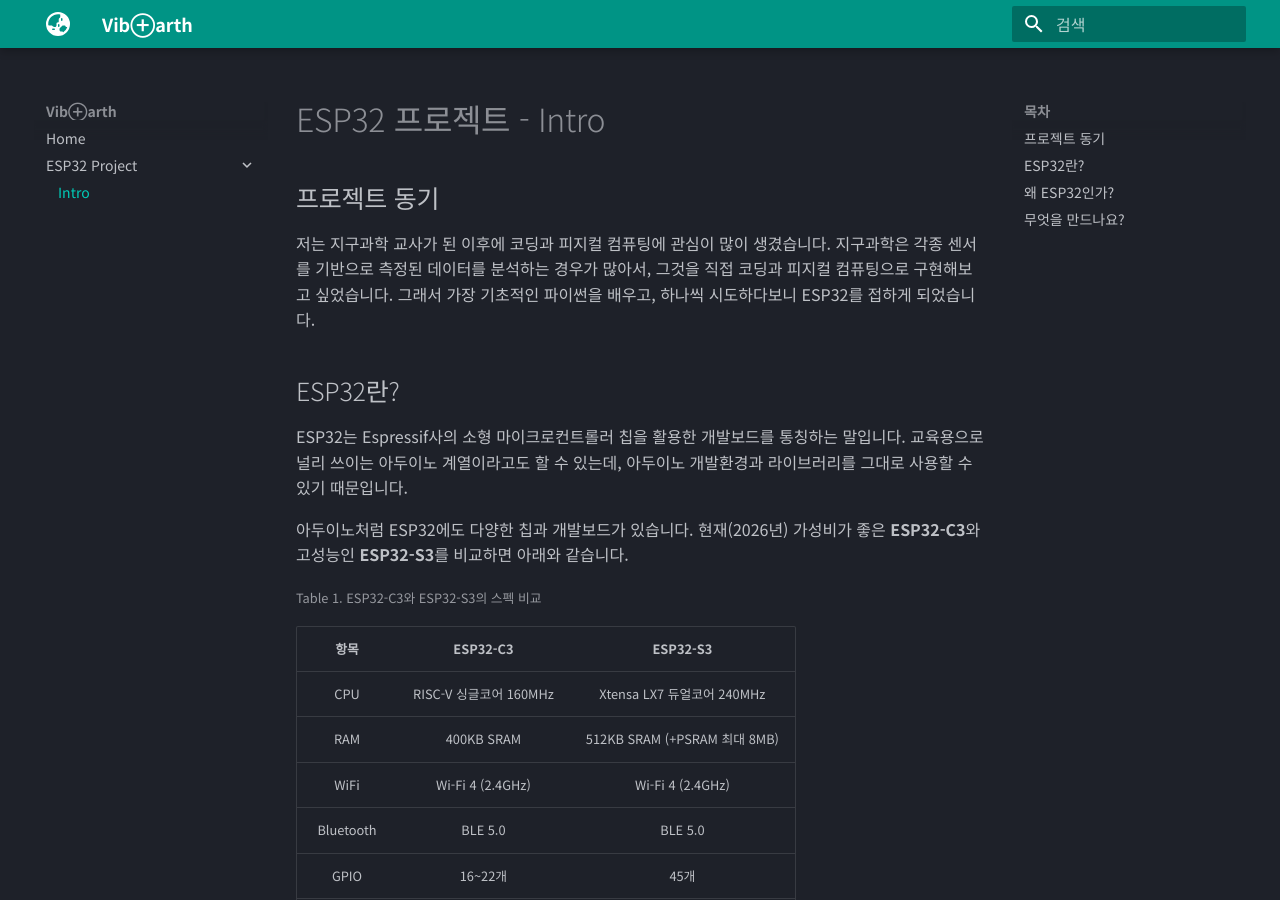
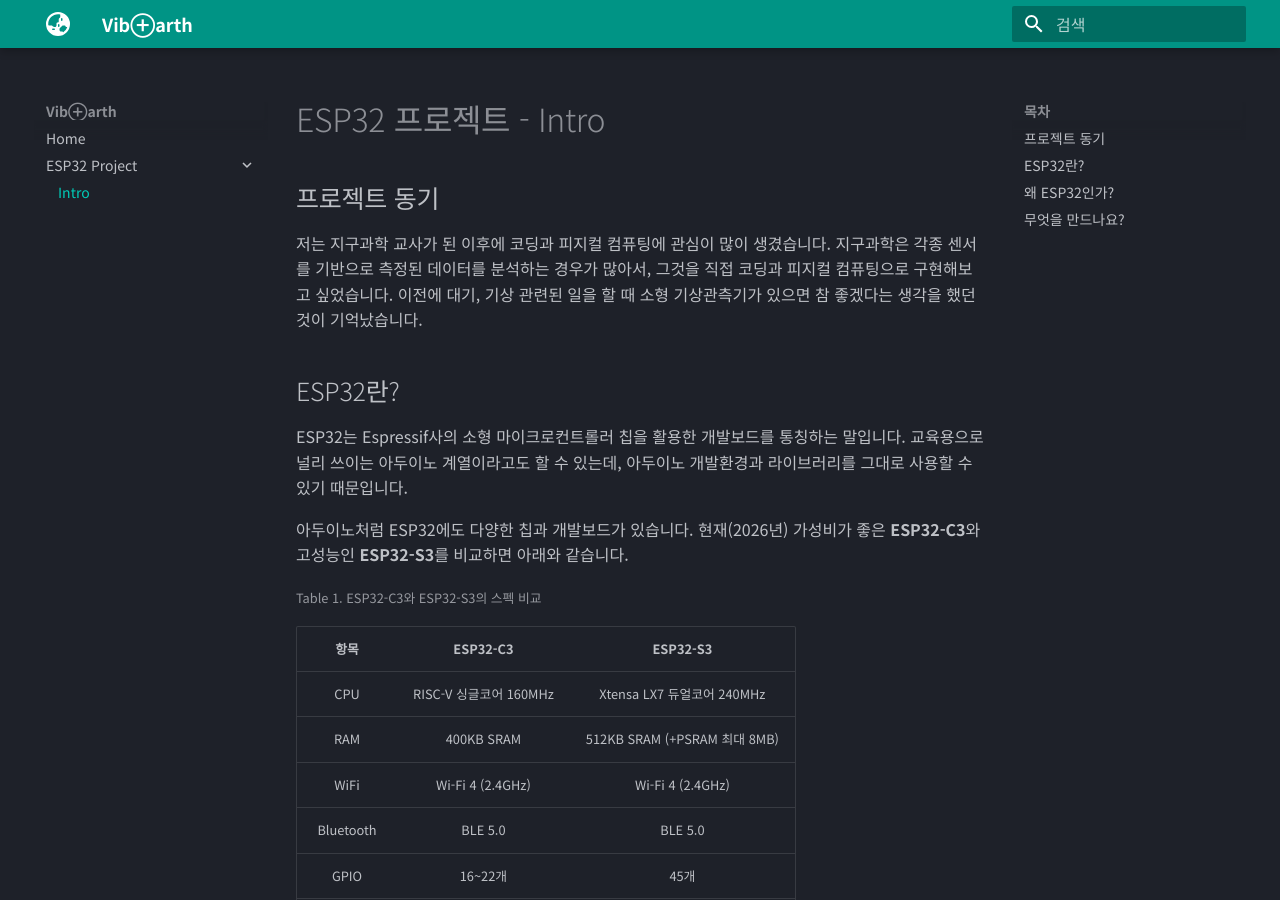
Before and after one commit to VibEarth/VibEarth.github.io, an MkDocs documentation site: the page built from docs/esp32/intro.md, in a window 1280 px wide and 900 px high. Built offline with MkDocs 1.6.1 and Material for MkDocs 9.7.7, drawn with Linux system fonts in a browser that asks for light colours.

Commit message:
vault backup: 2026-06-30 16:48:00

```diff
--- a/docs/esp32/intro.md
+++ b/docs/esp32/intro.md
@@ -4,7 +4,8 @@
 
 저는 지구과학 교사가 된 이후에 코딩과 피지컬 컴퓨팅에 관심이 많이 생겼습니다.
 지구과학은 각종 센서를 기반으로 측정된 데이터를 분석하는 경우가 많아서, 그것을 직접 코딩과 피지컬 컴퓨팅으로 구현해보고 싶었습니다.
-그래서 가장 기초적인 파이썬을 배우고, 하나씩 시도하다보니 ESP32를 접하게 되었습니다.
+이전에 대기, 기상 관련된 일을 할 때 소형 기상관측기가 있으면 참 좋겠다는 생각을 했던 것이 기억났습니다.
+
 ## ESP32란?
 
 ESP32는 Espressif사의 소형 마이크로컨트롤러 칩을 활용한 개발보드를 통칭하는 말입니다.
```
